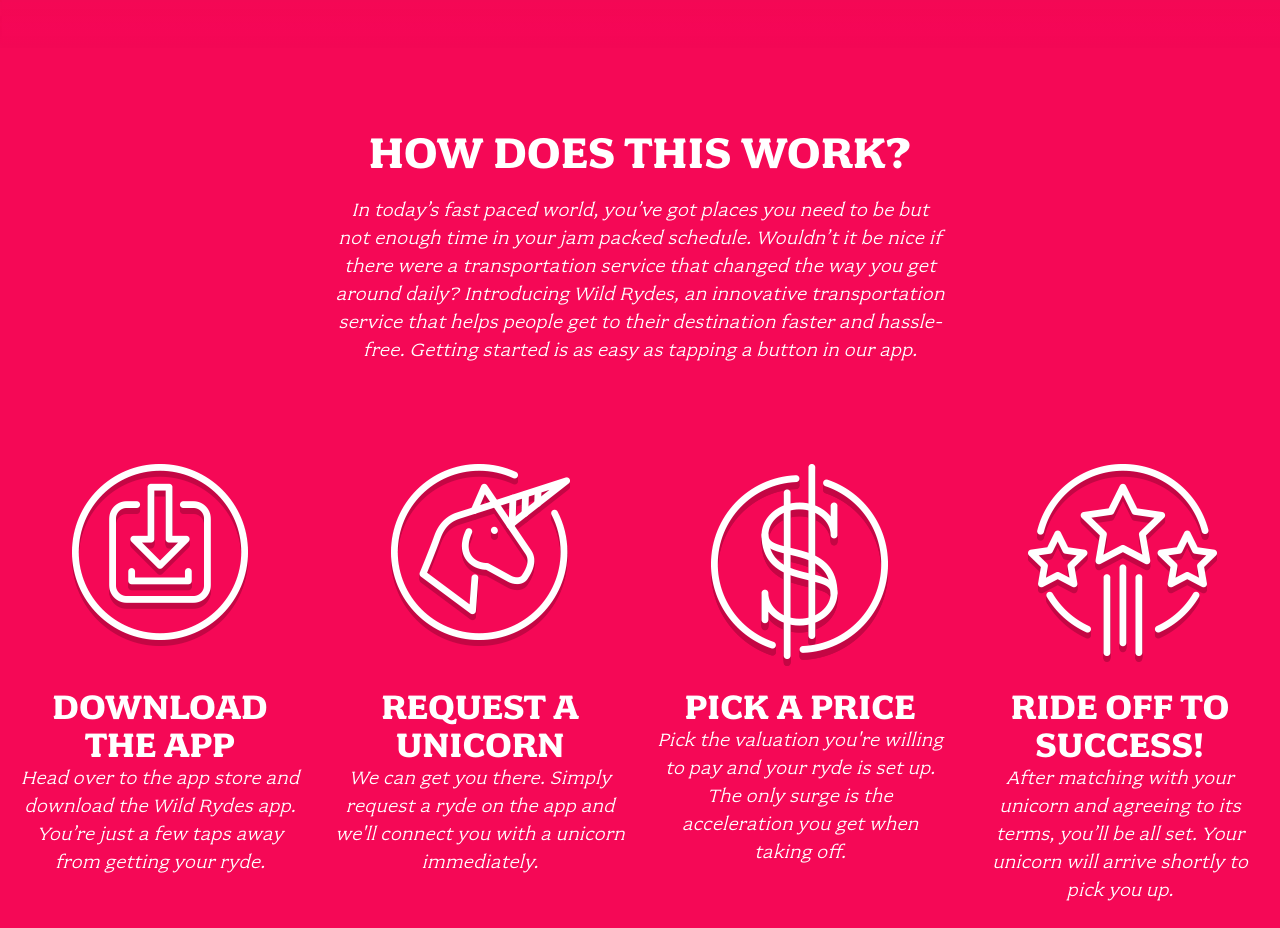
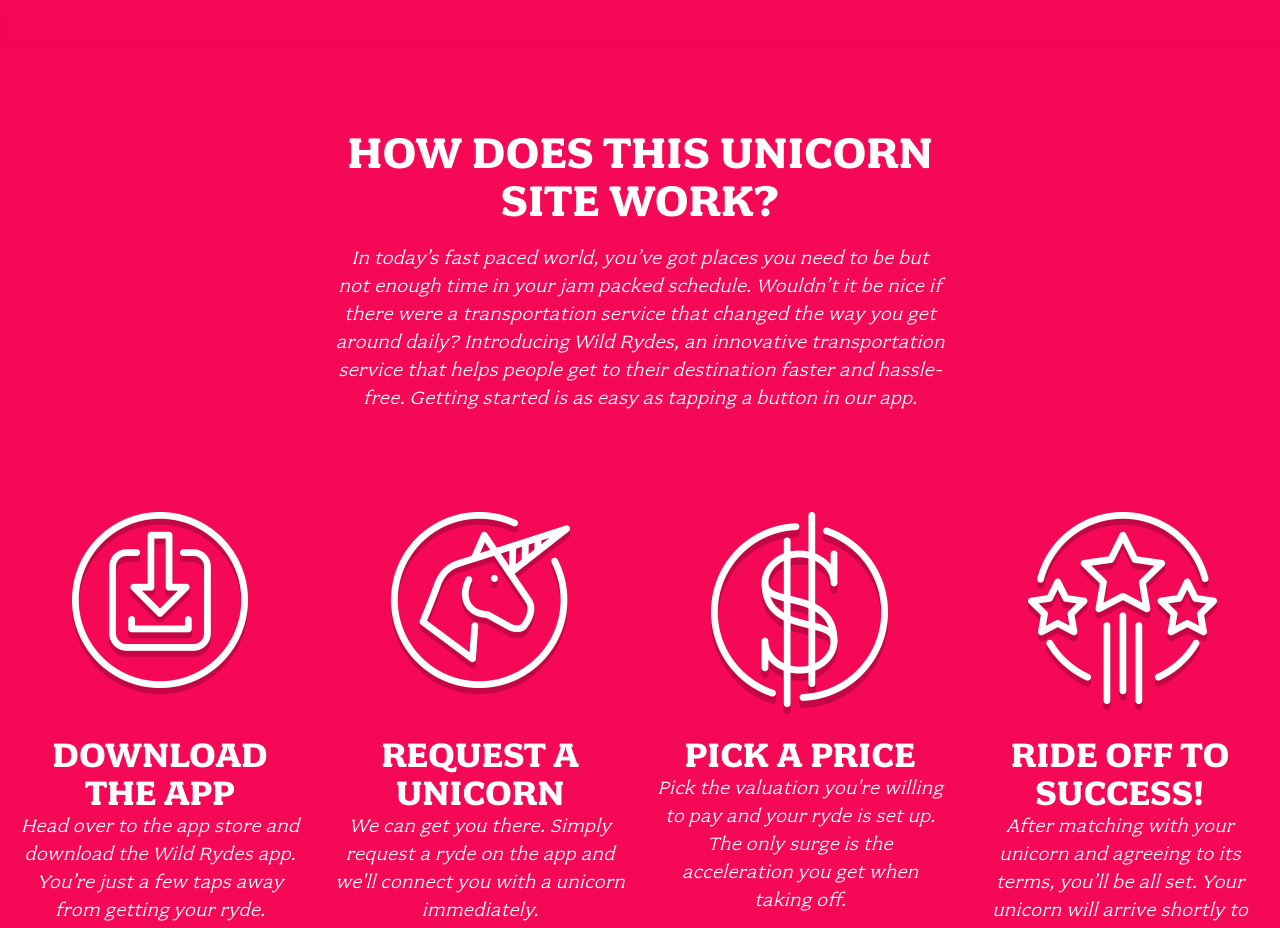
Before and after one commit to kymayodeji/unicorn-site, a plain HTML site: page index.html in a window 1280 px wide. Shown: the part 900-1828 px from the top of the page. Drawn offline with Linux system fonts and the light colour scheme.

Commit message:
Update index.html

```diff
--- a/index.html
+++ b/index.html
@@ -30,7 +30,7 @@
 
   <section class="home-about">
     <div class="row column large-9 xlarge-6 xxlarge-4">
-      <h2 class="section-title">How Does This Work?</h2>
+      <h2 class="section-title">How Does This Unicorn Site Work?</h2>
       <p class="content">
         In today’s fast paced world, you’ve got places you need to be but not enough time in your jam packed schedule. Wouldn’t it be nice if there were a transportation service that changed the way you get around daily? Introducing Wild Rydes, an innovative transportation service that helps people get to their destination faster and hassle-free. Getting started is as easy as tapping a button in our app.
       </p>
```
